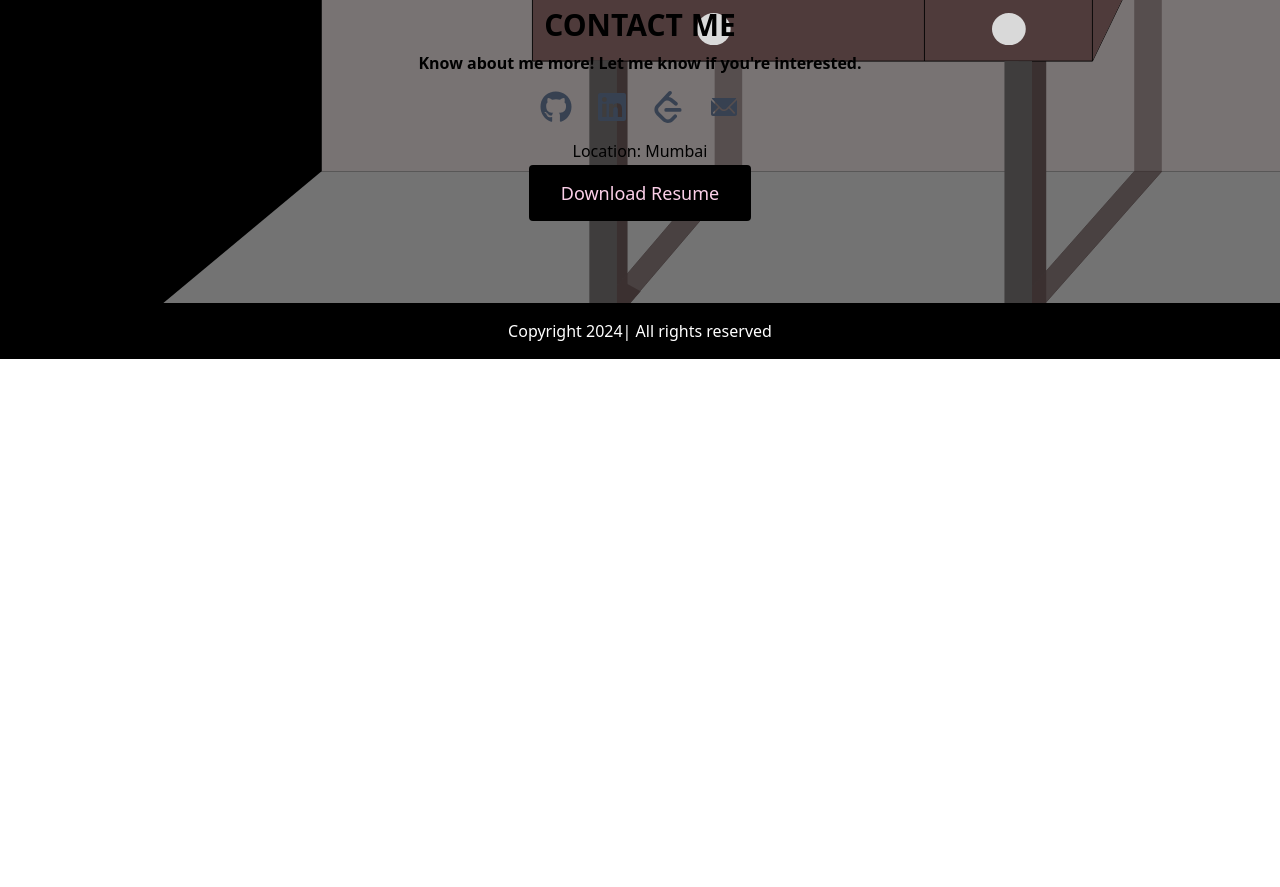
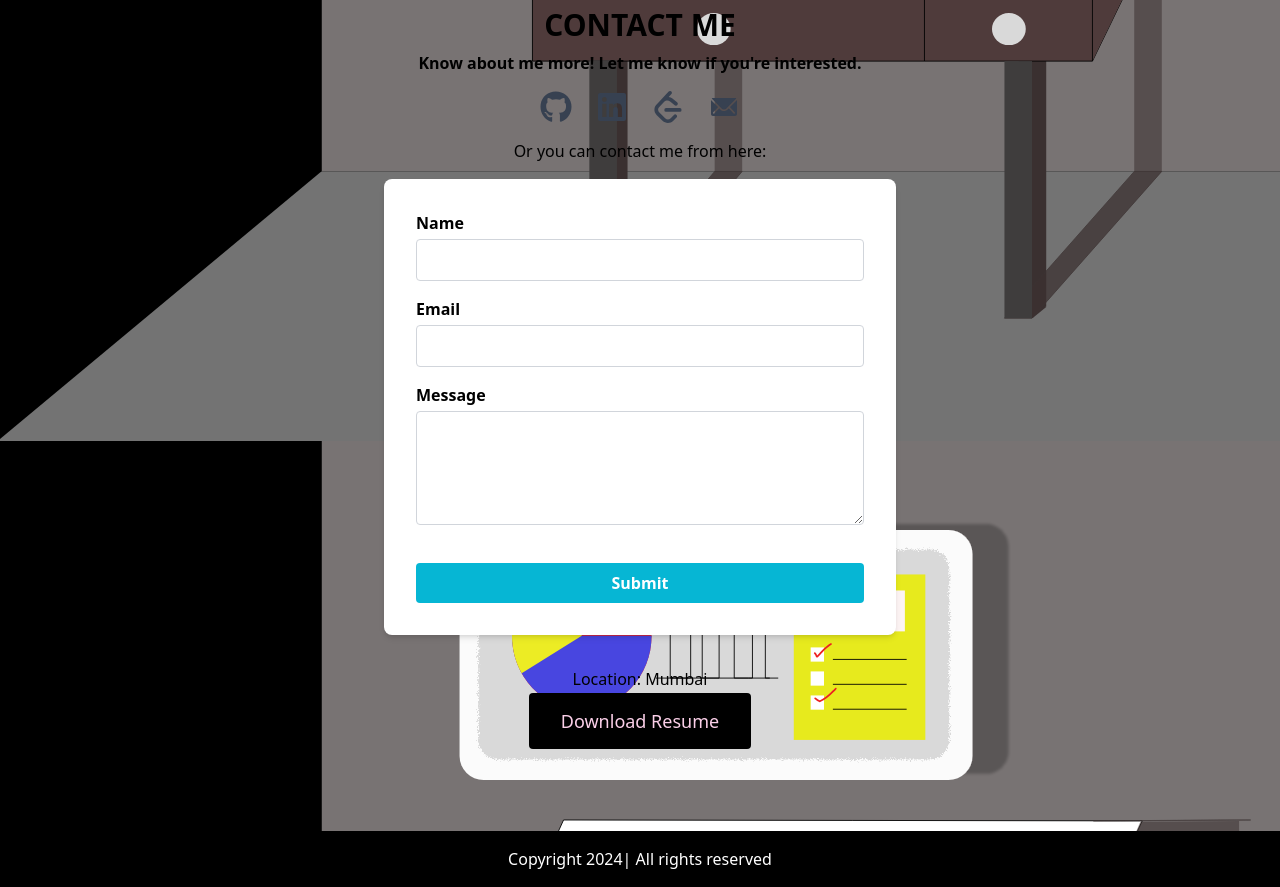
Before and after one commit to Nihaar75858/Portfolio_Nihaar_Mascarenhas, a React (Create React App) app: page / in a window 1280 px wide. Shown: the part 3200-4087 px from the top of the page. Before the commit the page ends 3559 px from the top, so only its background shows below. Built offline with nearby package versions, Linux system fonts and the light colour scheme.

Commit message:
Contact section updated

```diff
--- a/package.json
+++ b/package.json
@@ -3,6 +3,7 @@
   "version": "0.1.0",
   "private": true,
   "dependencies": {
+    "@formspree/react": "^3.0.0",
     "cra-template-pwa": "2.0.0",
     "framer-motion": "^12.23.3",
     "react": "^19.1.0",
--- a/src/pages/Portfolio.jsx
+++ b/src/pages/Portfolio.jsx
@@ -406,6 +406,22 @@ export default function Portfolio() {
           ))}
         </div>
         <div className="contact-location mb-4">
+          <p>Or you can contact me from here:</p>
+        </div>
+        {/* Contact Form */}
+        <form className="max-w-lg mx-auto bg-white rounded-lg shadow-md p-8 mb-8 flex flex-col gap-4" onSubmit={e => { e.preventDefault(); /* Add submit logic here */ }}>
+          <label className="text-left font-semibold">Name
+            <input type="text" name="name" required className="mt-1 w-full px-4 py-2 border border-gray-300 rounded focus:outline-none focus:ring-2 focus:ring-cyan-400" />
+          </label>
+          <label className="text-left font-semibold">Email
+            <input type="email" name="email" required className="mt-1 w-full px-4 py-2 border border-gray-300 rounded focus:outline-none focus:ring-2 focus:ring-cyan-400" />
+          </label>
+          <label className="text-left font-semibold">Message
+            <textarea name="message" required rows={4} className="mt-1 w-full px-4 py-2 border border-gray-300 rounded focus:outline-none focus:ring-2 focus:ring-cyan-400" />
+          </label>
+          <button type="submit" className="mt-4 bg-cyan-500 text-white font-bold py-2 px-6 rounded hover:bg-cyan-600 transition">Submit</button>
+        </form>
+        <div className="contact-location mb-4">
           <p>Location: Mumbai</p>
         </div>
         <div className="resume">
```
Also changed, not shown: 1 other file (tests, documents, lock files or other folders).
